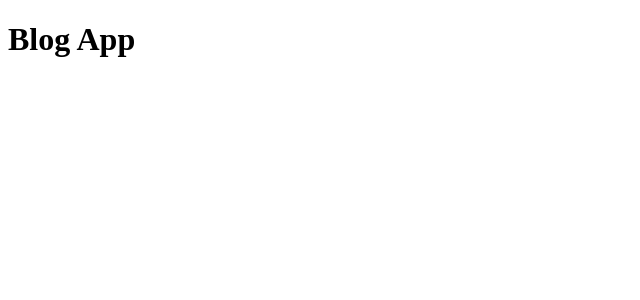
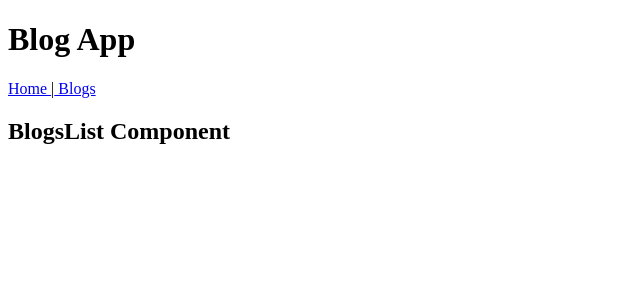
Before and after one commit to dctacademy/may23-blogs-ui, a React (Create React App) app: page /blogs in a window 1280 px wide. Shown: the top 300 px of the page, without its empty margins (0-640 px from the left). Built offline with nearby package versions, Linux system fonts and the light colour scheme.

Commit message:
home and blogs link

```diff
--- a/src/App.js
+++ b/src/App.js
@@ -1,7 +1,19 @@
+import { Routes, Route, Link } from 'react-router-dom'
+import Home from './components/Home';
+import BlogsList from './components/BlogsList';
 function App() {
   return (
     <div>
       <h1>Blog App</h1>
+      <nav>
+        <Link to="/"> Home </Link> |
+        <Link to="/blogs"> Blogs  </Link>
+      </nav>
+
+      <Routes>
+        <Route path="/" element={<Home />} />
+        <Route path="/blogs" element={<BlogsList />} />
+      </Routes>
     </div>
   );
 }
--- /dev/null
+++ b/src/components/BlogsList.js
@@ -0,0 +1,7 @@
+export default function BlogsList() {
+    return (
+        <div>
+            <h2>BlogsList Component</h2>
+        </div>
+    )
+}
--- /dev/null
+++ b/src/components/Home.js
@@ -0,0 +1,7 @@
+export default function Home(){
+    return (
+        <div>
+            <h2>Home Component</h2>
+        </div>
+    )
+}
```
